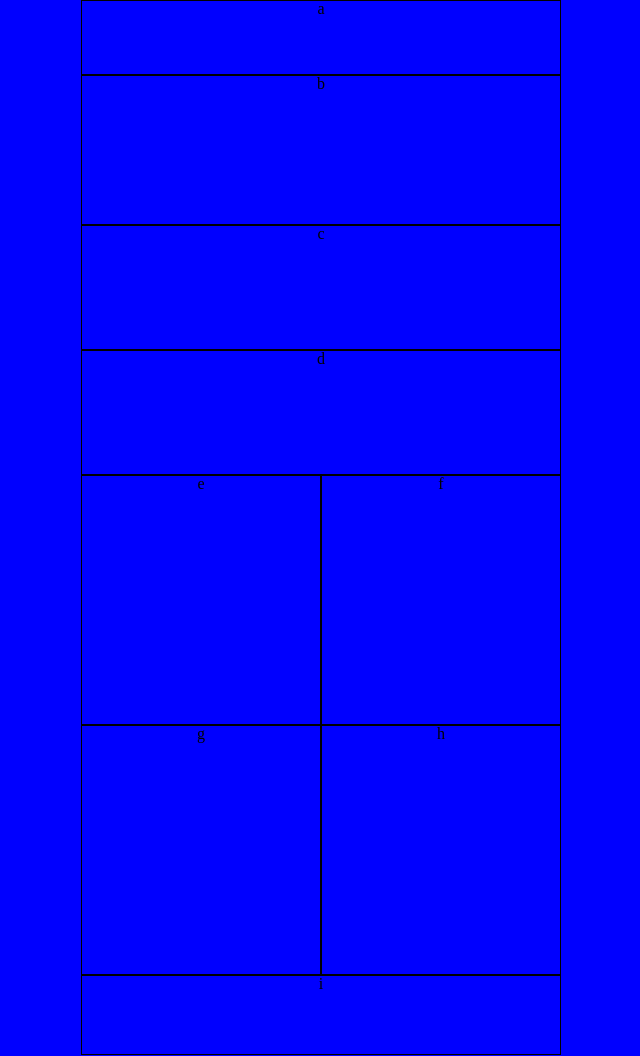
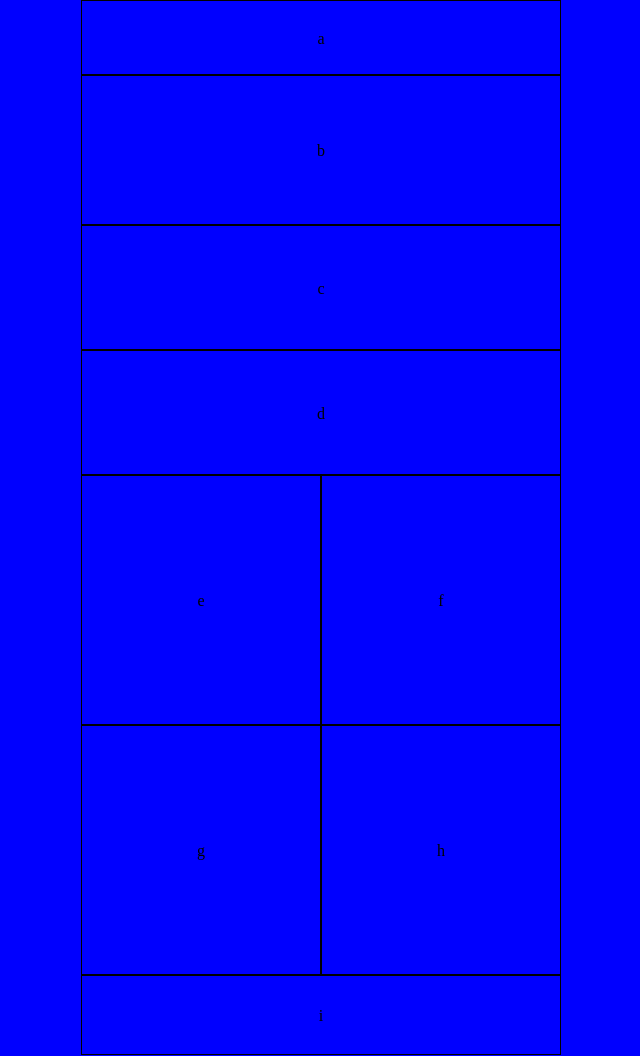
Before and after one commit to andavi/lab-01, a plain HTML site: page index.html in a window 1280 px wide. Shown: the whole page, without its empty margins (319-959 px from the left). Drawn offline with Linux system fonts and the light colour scheme.

Commit message:
vertically aligned text tediously

```diff
--- a/css/layout.css
+++ b/css/layout.css
@@ -1,13 +1,19 @@
 header {
   height: 75px;
+  line-height: 75px;
+  white-space: nowrap;
 }
 
 aside {
   height: 150px;
+  line-height: 150px;
+  white-space: nowrap;
 }
 
 section {
   height: 125px;
+  line-height: 125px;
+  white-space: nowrap;
 }
 
 #article {
@@ -19,11 +25,16 @@ article {
   height: 250px;
   width: 240px;
   float: left;
+  line-height: 250px;
+  white-space: nowrap;
+
 }
 
 footer {
   height: 80px;
   clear: both;
+  line-height: 80px;
+  white-space: nowrap;
 }
 
 @media(min-width: 768px) {
```
